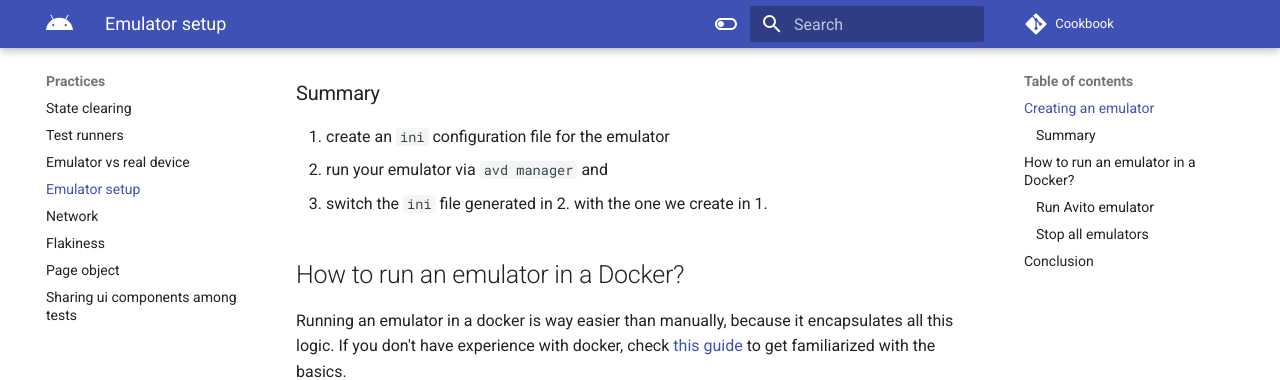
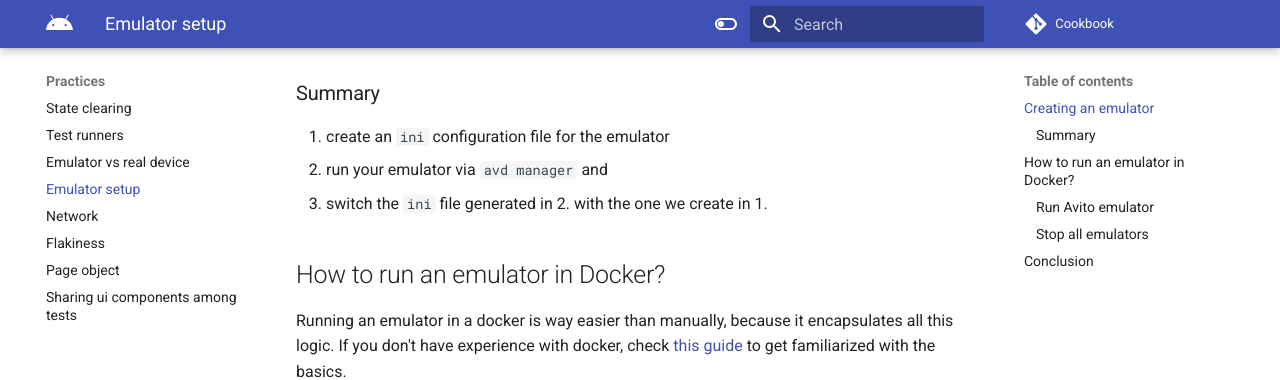
Before and after one commit to android-ui-testing/Cookbook, an MkDocs documentation site: the page built from docs/content/practices/emulator_setup.md, in a window 1280 px wide and 900 px high, scrolled down 2454 px. Shown: the top 380 px of the window. Built offline with MkDocs 1.6.1 and Material for MkDocs 9.7.7, drawn with Linux system fonts in a browser that asks for light colours; comment, search, counter and statistics services are not loaded.

Commit message:
remove unnecessary "a"

```diff
--- a/docs/content/practices/emulator_setup.md
+++ b/docs/content/practices/emulator_setup.md
@@ -117,7 +117,7 @@ on which they can run.
 2. run your emulator via `avd manager` and
 3. switch the `ini` file generated in 2. with the one we create in 1.
 
-## How to run an emulator in a Docker?
+## How to run an emulator in Docker?
 
 Running an emulator in a docker is way easier than manually, because it encapsulates all this logic. If you don't have
 experience with docker, check
```
